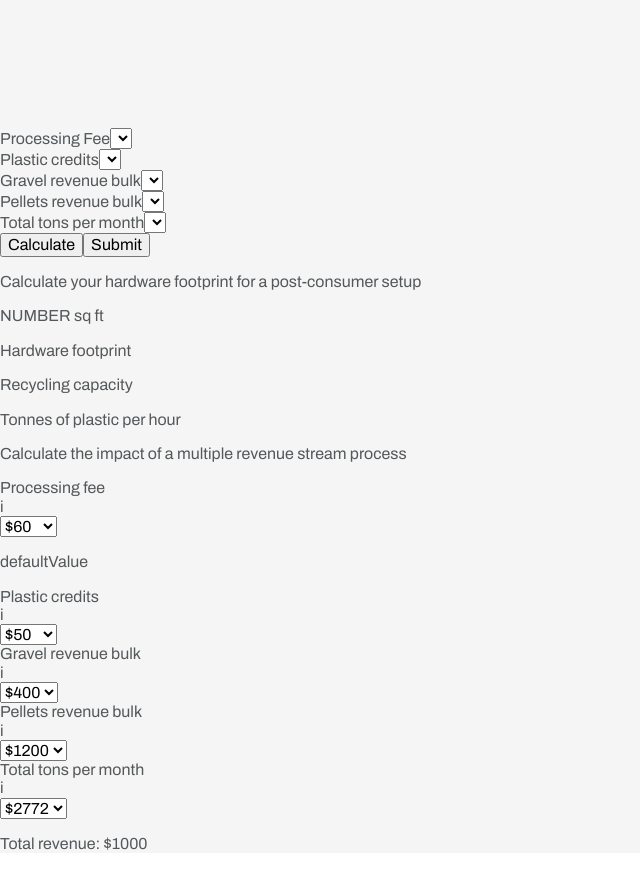
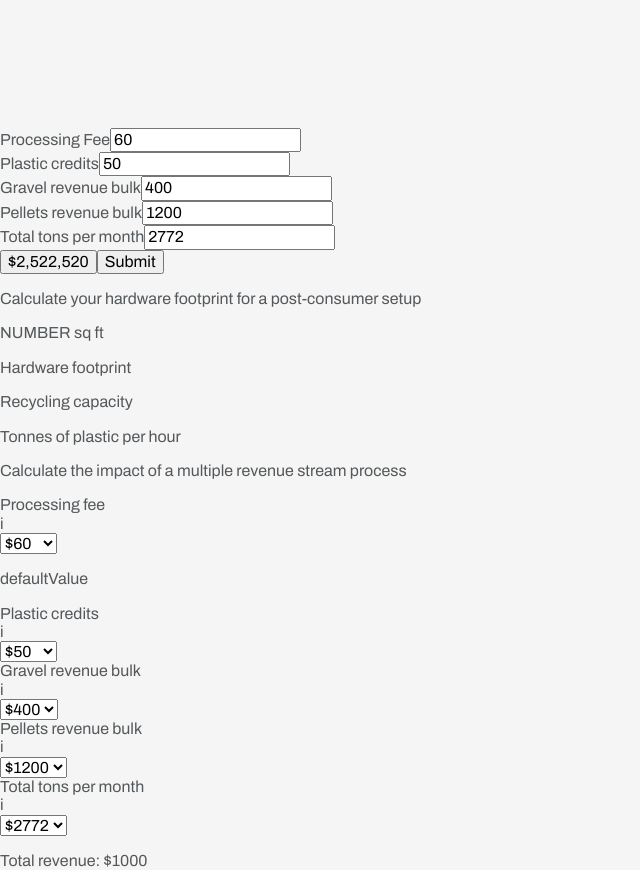
Before and after one commit to Apiary-Arqlite/arqlite, a React (Create React App) app: page / in a window 1280 px wide. Shown: the part 2644-3530 px from the top of the page, without its empty margins (0-640 px from the left). Built offline with nearby package versions, Linux system fonts and the light colour scheme.

Commit message:
begin working on third option for dropdown menu. add value to total revenue

```diff
--- a/src/components/App.js
+++ b/src/components/App.js
@@ -1,5 +1,5 @@
 /* --------------------------------- imports -------------------------------- */
-import React from 'react';
+import React, { useEffect } from 'react';
 import { useState, useRef } from 'react';
 import Header from './Header';
 import Main from './Main';
@@ -14,7 +14,7 @@ import Option from './Option';
 /* -------------------------------------------------------------------------- */
 
 function App() {
-  const [message, setMessage] = useState('');
+  const [revenue, setRevenue] = useState('2,522,520');
 
   const initialValues = {
     processingFee: '60',
@@ -44,7 +44,26 @@ function App() {
       A * E + B * E + C * E * 0.5 + D * E * 0.5
     );
   }
+  console.log(calculate());
 
+  // VERSION 3 START HERE
+
+  function DropdownMenu() {
+    const [activeMenu, setActiveMenu] = useState('main');
+    const [menuHeight, setMenuHeight] = useState(null);
+    const dropdownRef = useRef(null);
+
+    useEffect(() => {
+      setMenuHeight(dropdownRef.current?.firstChild.offsetHeight);
+    }, []);
+
+    function calcHeight(el) {
+      const height = el.offsetHeight;
+      setMenuHeight(height);
+    }
+
+    // pick up here. create DropdownItem(props)
+  }
   return (
     <div className='root'>
       <div className='page'>
@@ -63,7 +82,7 @@ function App() {
           <FormInput label='Pellets revenue bulk' name='pelletsRevenueBulk' />
           {/* e */}
           <FormInput label='Total tons per month' name='totalTonsPerMonth' />
-          <button onClick={console.log(calculate())}>Calculate</button>
+          <button onClick={() => setRevenue(calculate())}>${revenue}</button>
         </Form>
 
         <Calculator />
--- a/src/components/FormInput.js
+++ b/src/components/FormInput.js
@@ -9,7 +9,7 @@ export default function FormInput(props) {
   return (
     <div>
       <label>{label}</label>
-      <select
+      <input
         type={type}
         name={name}
         value={form[name]}
```
